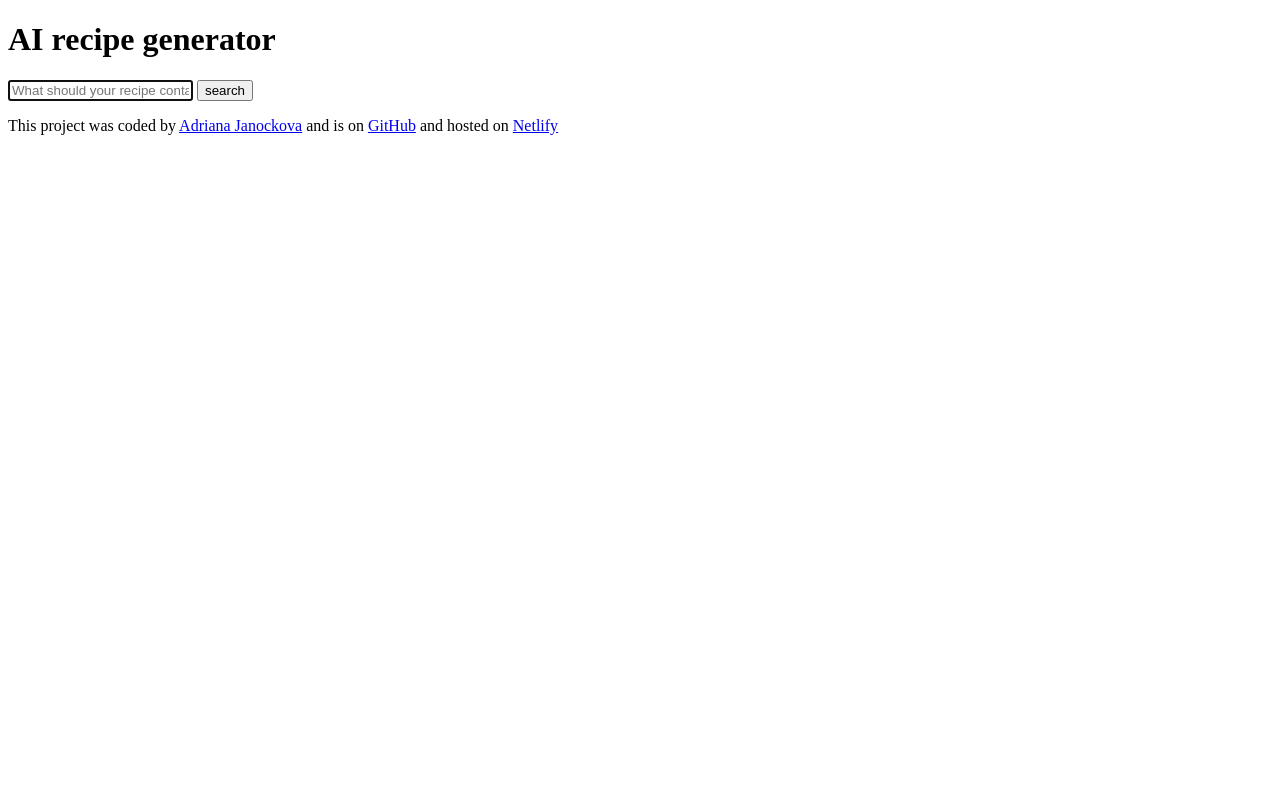
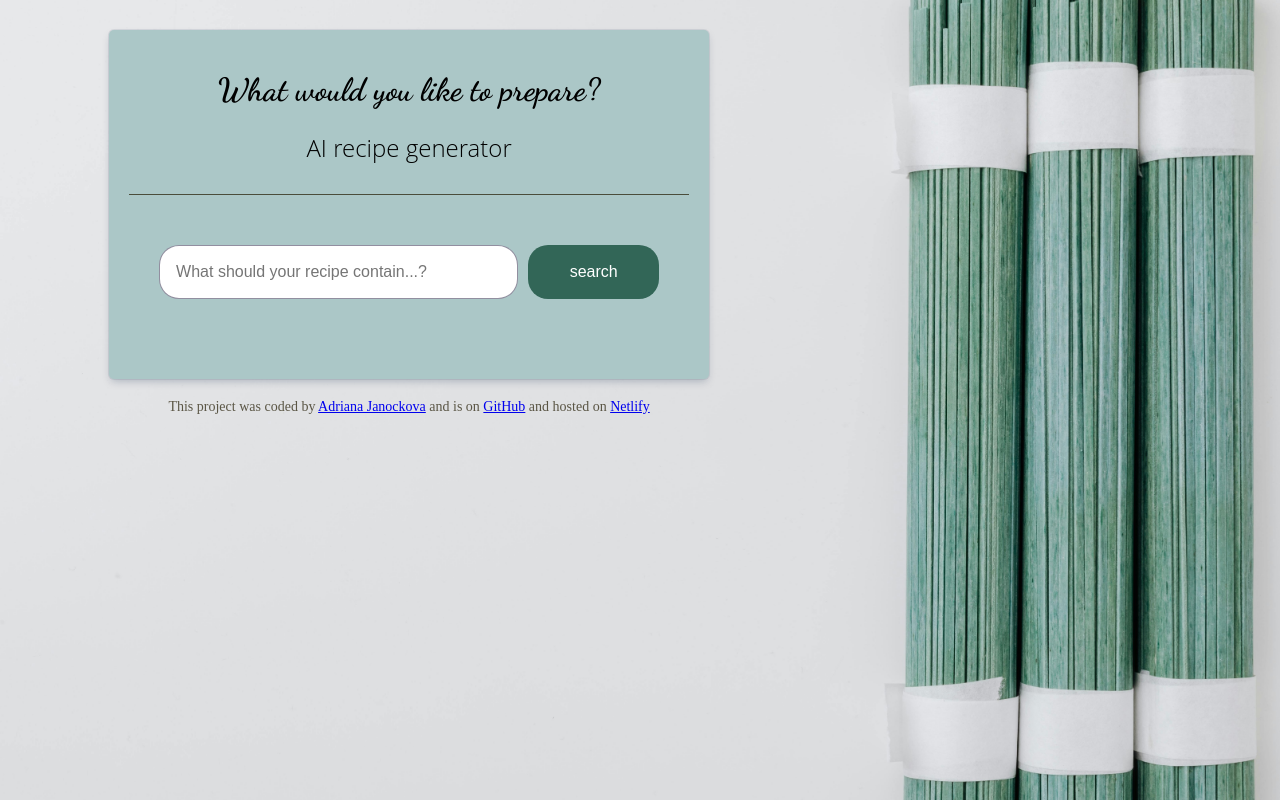
Before and after one commit to Adriana-Aki/shecodes-ai-project, a plain HTML site: page index.html in a window 1280 px wide. Drawn offline with nearby package versions, Linux system fonts and the light colour scheme; files that its build step writes are made by us from their sources; files whose address does not match are found by name.

Commit message:
css and javascript

```diff
--- a/index.html
+++ b/index.html
@@ -2,22 +2,25 @@
 <html lang="en">
   <head>
     <meta charset="UTF-8" />
-    <meta
-      name="viewport"
-      content="width=
-
-    , initial-scale=1.0"
-    />
+    <meta name="viewport" content="width=device-width, initial-scale=1.0" />
     <title>AI recipe generator</title>
     <script src="https://unpkg.com/typewriter-effect@latest/dist/core.js"></script>
     <script src="https://cdn.jsdelivr.net/npm/axios@1.1.2/dist/axios.min.js"></script>
+    <link rel="preconnect" href="https://fonts.googleapis.com" />
+    <link rel="preconnect" href="https://fonts.gstatic.com" crossorigin />
+    <link
+      href="https://fonts.googleapis.com/css2?family=Dancing+Script:wght@400..700&display=swap"
+      rel="stylesheet"
+    />
     <link href="src/styles.css" rel="stylesheet" type="text/css" />
   </head>
   <body>
+    <div class="body-page">
       <div class="container">
-      <h1>AI recipe generator</h1>
+        <h1>What would you like to prepare?</h1>
+        <h2>AI recipe generator</h2>
 
-      <form id="text-input">
+        <form id="form">
           <input
             type="text"
             placeholder="What should your recipe contain...?"
@@ -30,7 +33,7 @@
           <input type="submit" value="search" class="submit-button" />
         </form>
 
-      <div class="recipe"></div>
+        <div id="recipe"></div>
       </div>
 
       <footer>
@@ -52,7 +55,7 @@
           >
         </p>
       </footer>
-
+    </div>
     <script src="src/index.js"></script>
   </body>
 </html>
--- /dev/null
+++ b/src/index.js
@@ -0,0 +1,35 @@
+function displayRecipe(response) {
+  console.log(response.data.answer);
+
+  new Typewriter(".recipe", {
+    strings: response.data.answer,
+    autoStart: true,
+    cursor: null,
+    delay: 20,
+  });
+}
+
+function recipeGenerator(ingredients) {
+  let apiKey = "a62bt3c87f1eoc3b004febcaf4a111f5";
+  let context =
+    "You know a lot of traditional recipes, worldwide. You can generate recipe which contains given ingredient/ingreadients. Receipes should be easy to understand and no more then 1 and half hour long";
+  let prompt = ingredients;
+  let apiUrl = `https://api.shecodes.io/ai/v1/generate?prompt=${prompt}&context=${context}&key=${apiKey}`;
+
+  let recipeElement = document.querySelector("#recipe");
+  recipeElement.classList.add("recipe");
+  recipeElement.innerHTML = "Generating a recipe for you.. please wait";
+
+  console.log("called the AI api");
+  axios.get(apiUrl).then(displayRecipe);
+}
+
+function searchHendler(event) {
+  event.preventDefault();
+  let searchInputElement = document.querySelector("#text-input");
+  recipeGenerator(searchInputElement.value);
+  console.log(searchInputElement.value);
+}
+
+let searchForm = document.querySelector("#form");
+searchForm.addEventListener("submit", searchHendler);
--- /dev/null
+++ b/src/styles.css
@@ -0,0 +1,101 @@
+html {
+  min-height: 100%;
+}
+
+body {
+  background-image: url(../images/background.jpg);
+  background-repeat: no-repeat;
+  background-size: cover;
+}
+
+h1 {
+  text-align: center;
+  font-family: "Dancing Script", cursive;
+  font-weight: bold;
+  display: block;
+  font-size: 36;
+}
+
+h2 {
+  text-align: center;
+  font-family: "Open Sans", sans-serif;
+  font-weight: 200;
+  display: block;
+  font-size: 26;
+  border-bottom: 1px solid rgba(33, 26, 0, 0.7);
+  padding-bottom: 30px;
+}
+
+form {
+  padding: 30px;
+  border-radius: 10px;
+  display: flex;
+  margin-bottom: 30px;
+}
+
+.text-input {
+  padding: 16px;
+  border: 1px solid rgba(39, 33, 66, 0.5);
+  width: 80%;
+  font-size: 16px;
+  border-radius: 20px;
+  line-height: 20px;
+  color: #272044;
+  background-color: #ffffff;
+}
+
+.text-input:focus {
+  outline: none;
+  background-color: #ffffff;
+}
+.text-input:-webkit-autofill:focus {
+  background-color: #ffffff !important; /* Force the background to stay white */
+  -webkit-box-shadow: 0 0 0 1000px #ffffff inset; /* Prevent autofill background color */
+}
+
+.submit-button {
+  margin-left: 10px;
+  background: #326657;
+  color: white;
+  border: none;
+  width: 150px;
+  font-size: 16px;
+  border-radius: 20px;
+  padding: 14px 24px;
+}
+
+.recipe {
+  font-size: 16px;
+  display: block;
+  margin: 0 auto;
+  width: 80%;
+  background-color: #fff;
+  padding: 20px;
+  line-height: 1.5;
+  border-left: 3px solid #326657;
+  box-shadow: 0px 4px 30px 0px rgba(39, 33, 66, 0.03);
+  text-align: justify;
+  border-radius: 5px;
+}
+
+.body-page {
+  margin-left: 8%;
+  width: 600px;
+  position: flex;
+}
+
+.container {
+  background-color: #abc7c7;
+  padding: 20px;
+  margin-top: 30px;
+  box-shadow: rgba(9, 30, 66, 0.25) 0px 4px 8px -2px,
+    rgba(9, 30, 66, 0.08) 0px 0px 0px 1px;
+  border-radius: 5px;
+}
+
+footer {
+  margin-top: 20px;
+  text-align: center;
+  font-size: 14px;
+  color: rgba(33, 26, 0, 0.7);
+}
```
Also changed, not shown: images/background.jpg (added), source/index.js (deleted), source/styles.css (deleted), 1 other file. Lines whose indentation alone changed are shown as unchanged.
